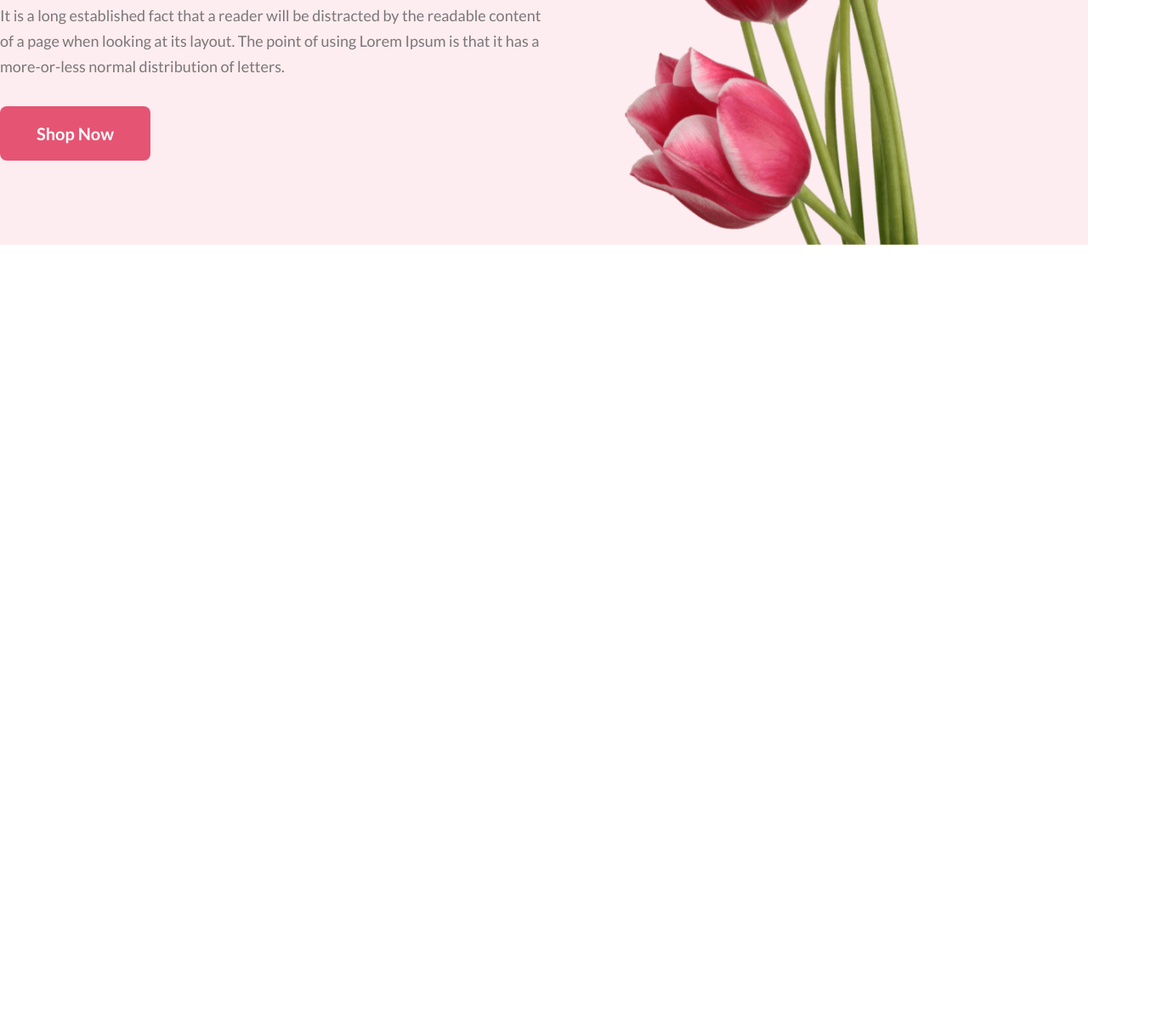
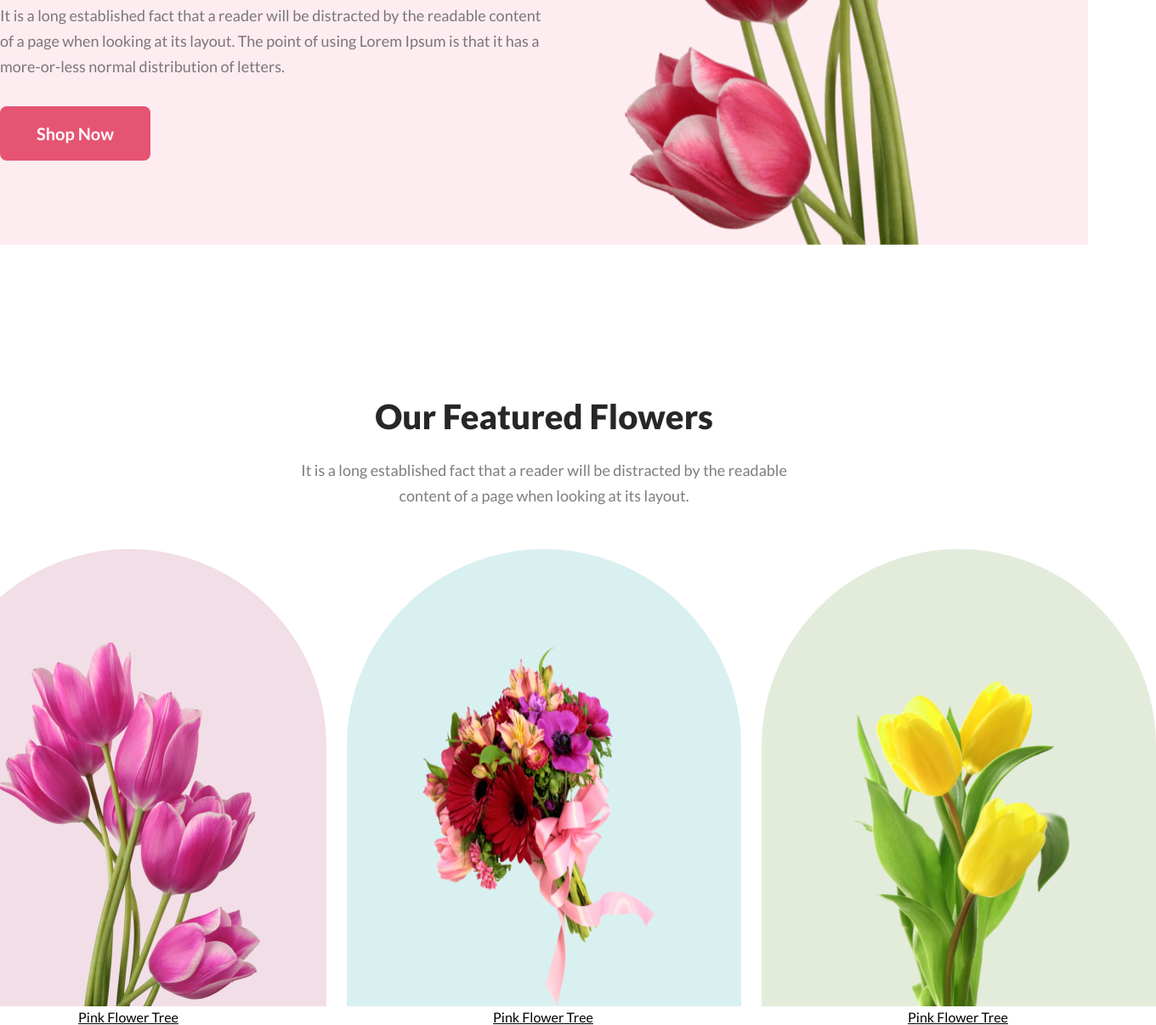
Before and after one commit to ismail-dev-code/online-flower-shop, a plain HTML site: page index.html in a window 1280 px wide. Shown: the part 612-1818 px from the top of the page at 85% size, 1360 px wide, since content can reach past the window. Before the commit the page ends 948 px from the top, so only its background shows below. Drawn offline with Linux system fonts and the light colour scheme; a web font is replaced by a local one.

Commit message:
flowers section done with smaller device responsive

```diff
--- a/index.html
+++ b/index.html
@@ -17,5 +17,27 @@
             <img src="Flower Asset/pngwing 10.png" alt="">
         </div>
     </header>
+    <section class="flowers-card">
+        <div class="flowers-heading">
+            <h1>Our Featured Flowers</h1>
+            <p>It is a long established fact that a reader will be distracted by the readable <br> content of a page when looking at its layout.</p>
+        </div>
+        <div class="flowers-parent">
+            <div class="flower-1">
+                <img src="Flower Asset/pngwing 6.png" alt="">
+                <p class="flower-title">Pink Flower Tree</p>
+            </div>
+            <div class="flower-2">
+                <img src="Flower Asset/pngwing 5.png" alt="">
+                <p class="flower-title">Pink Flower Tree</p>
+            </div>
+            <div class="flower-3">
+                <img src="Flower Asset/pngwing 7.png" alt="">
+                <p class="flower-title">Pink Flower Tree</p>
+            </div>
+
+        </div>
+
+    </section>
 </body>
 </html>
--- a/style.css
+++ b/style.css
@@ -7,6 +7,7 @@ body {
   font-family: "Lato", serif;
 }
 
+/* header section start  */
 .hero {
   background-color: rgba(229, 84, 115, 0.1);
   display: flex;
@@ -62,7 +63,76 @@ body {
   text-align: left;
   margin-bottom: 147px;
 }
-/* responsive for smaller device  */
+/* header section end  */
+
+/* flowers card section start ******************** */
+.flowers-heading {
+  text-align: center;
+  margin-top: 178px;
+}
+.flowers-heading h1 {
+  color: rgb(39, 39, 39);
+  font-family: Lato;
+  font-size: 40px;
+  font-weight: 800;
+  line-height: 48px;
+  letter-spacing: 0%;
+  text-align: center;
+}
+.flowers-heading p {
+  color: rgba(39, 39, 39, 0.6);
+  font-family: Lato;
+  font-size: 18px;
+  font-weight: 400;
+  line-height: 30px;
+  text-align: center;
+  margin-bottom: 48px;
+  margin-top: 24px;
+}
+
+.flowers-parent {
+  display: flex;
+  justify-content: center;
+  align-items: center;
+  gap: 24px;
+}
+.flower-1 {
+  width: 310px;
+  height: 428px;
+  border-radius: 300px 300px 0px 0px;
+  background: rgba(167, 33, 98, 0.15);
+  align-content: end;
+  justify-content: center;
+  padding: 110px 78px 0 76px;
+}
+.flower-2 {
+  width: 310px;
+  height: 428px;
+  border-radius: 300px 300px 0px 0px;
+  background: rgba(5, 151, 160, 0.15);
+  align-content: end;
+  justify-content: center;
+  padding: 110px 78px 0 76px;
+}
+.flower-3 {
+  width: 310px;
+  height: 428px;
+  border-radius: 300px 300px 0px 0px;
+  background: rgba(71, 125, 17, 0.15);
+  align-content: end;
+  justify-content: center;
+  padding: 110px 78px 0 76px;
+}
+.flower-title {
+  text-align: center;
+  text-decoration: underline;
+}
+.flowers-parent img {
+  width: 310px;
+  height: 428px;
+}
+
+/* responsive for smaller device start  */
 @media screen and (max-width: 576px) {
   .hero {
     flex-direction: column;
@@ -97,4 +167,29 @@ body {
     margin-bottom: 16px;
     padding: 0px 15px;
   }
+  .flowers-parent {
+    flex-direction: column;
+    gap: 24px;
+    width: 100%;
+    align-items: center;
+    justify-content: center;
+  }
+  .flower-1,
+  .flower-2,
+  .flower-3 {
+    width: 80%;
+    padding: 20px;
+  }
+  .flowers-parent h1 {
+    font-size: 24px;
+  }
+  .flower-1,
+  .flower-2,
+  .flower-3 img {
+    width: 70%;
+  }
+  .flower-title {
+    margin-bottom: 20px;
+  }
 }
+/* responsive for smaller device end */
```
